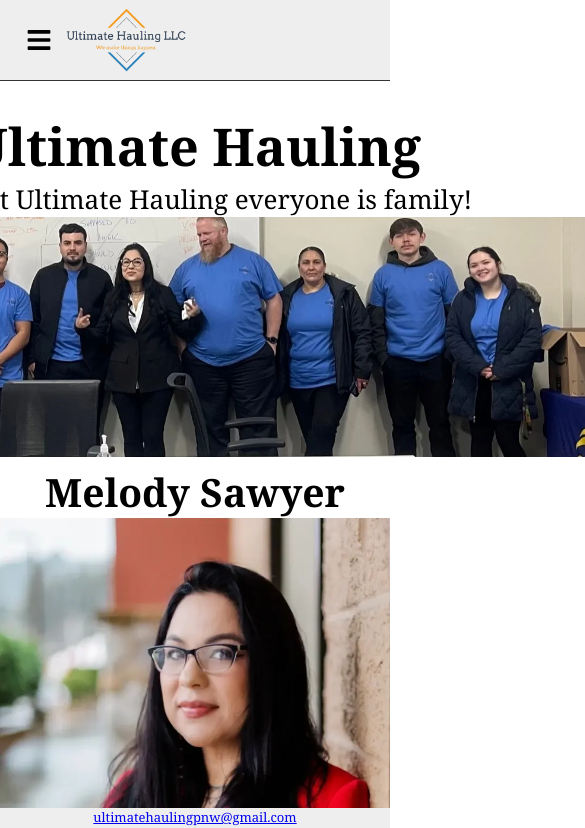
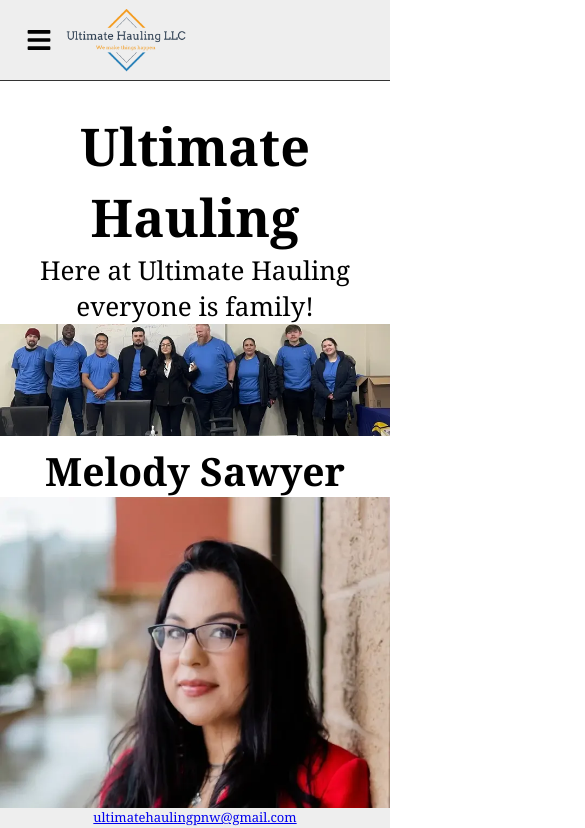
Before and after one commit to GreenUpBuddy/UltimateHaulingWebApp, a React (Create React App) app: page /about-us in a window 390 px wide. Shown: the top 828 px of the page, 585 px wide, since content can reach past the window. Built offline with nearby package versions, Linux system fonts and the light colour scheme.

Commit message:
added sourceset for team image to fix mobile

```diff
--- a/src/pages/AboutUs.js
+++ b/src/pages/AboutUs.js
@@ -9,15 +9,24 @@
 const smallJus = require("./images/justin-vp320.webp");
 const mediumJus = require("./images/justin-vp640.webp");
 
+const smallTeam = require("./images/team360.webp");
+const mediumTeam = require("./images/team720.webp");
+
 export const AboutUs = () => {
 	return (
 		<div className="home">
 			<form>
-				<h1 style={{paddingLeft: 0}}>Ultimate Hauling</h1>
-				<div style={{alignItems: "left"}}>
-					<text>Here at Ultimate Hauling everyone is family!</text>
-					<img alt="The Ultimate Hauling crew!" src={require("./images/team.webp")} height="240" />
+				<h1>Ultimate Hauling</h1>
+				<div>
 					<form>
+						<text>Here at Ultimate Hauling everyone is family!</text>
+						<br></br>
+						<img alt="The Ultimate Hauling crew!" src={require("./images/team.webp")}
+							srcset={`${smallTeam} 360w, ${mediumTeam} 720w`}
+							sizes="
+								(min-width: 960px) 720px, (min-width: 340px) 100vw, calc(-2000vw + 6720px)
+							"
+						/>
 						<Panel bordered header="Melody Sawyer">
 							<img alt="The CEO Melody Sawyer" src={require("./images/mel_ceo.webp")}
 								srcset={`${smallMel} 360w, ${mediumMel} 720w`}
```
Also changed, not shown: src/pages/images/team360.webp (added), src/pages/images/team720.webp (added).
